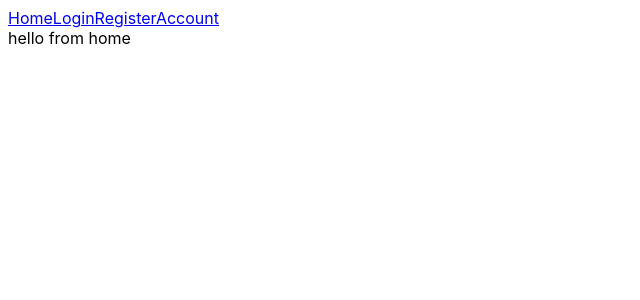
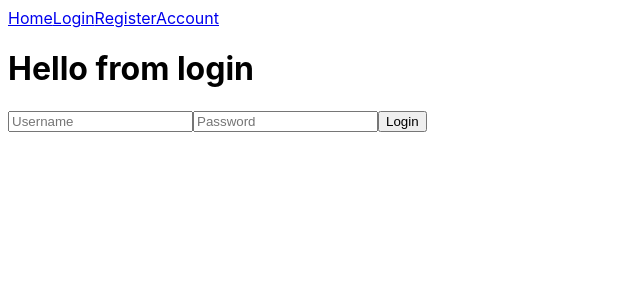
Before and after one commit to TrioGrenobleImt/MERN-BoilerPlate, a React (Vite) app in the folder client/: page /login in a window 1280 px wide. Before the commit this address led to /. Shown: the top 300 px of the page, without its empty margins (0-640 px from the left). Built offline with nearby package versions, Linux system fonts and the light colour scheme; no server answers.

Commit message:
Add setAuthUser into login hooks Reminder to auth with google when all of this is finish Add authUser for the routes too

```diff
--- a/client/src/hooks/useLogin.js
+++ b/client/src/hooks/useLogin.js
@@ -2,11 +2,12 @@ import { useState } from 'react'
 import axiosConfig from '../config/axiosConfig'
 import { useNavigate } from 'react-router-dom'
 import toast from 'react-hot-toast'
+import { useAuthContext } from '../contexts/authContext'
 
 export const useLogin = () => {
   const [loading, setLoading] = useState(false)
   const navigate = useNavigate()
-  // Declare the useAuthContext hook and extract the setAuthUser functions
+  const { authUser, setAuthUser } = useAuthContext()
 
   const login = async ({ username, password }) => {
     const success = handleInputsError(username, password)
@@ -24,10 +25,9 @@ export const useLogin = () => {
       }
 
       toast.success(data.message)
+
+      setAuthUser(data.user)
       navigate('/')
-
-      //Store the user
-      // setAuthUser(data.user)
     } catch (error) {
       console.error(error)
     } finally {
--- a/client/src/pages/Authentication/Login.jsx
+++ b/client/src/pages/Authentication/Login.jsx
@@ -21,6 +21,7 @@ const Login = () => {
         <button type='submit' onClick={handleLogin} disabled={loading}>
           Login
         </button>
+        {/* SE CONNECTER AVEC GOOGLE/ Apple ... */}
       </form>
     </>
   )
--- a/client/src/router/Routes.jsx
+++ b/client/src/router/Routes.jsx
@@ -4,16 +4,17 @@ import Home from '../pages/Home/Home'
 import Login from '../pages/Authentication/Login'
 import Register from '../pages/Authentication/Register'
 import Account from '../pages/Account/Account'
+import { useAuthContext } from '../contexts/authContext'
 
 export const Router = () => {
-  //Implement a user authentication check
-  const user = true
+  const { authUser } = useAuthContext()
+
   return (
     <Routes>
       <Route path='/' element={<Home />} />
-      <Route path='/register' element={user ? <Navigate to={'/'} /> : <Register />} />
-      <Route path='/login' element={user ? <Navigate to={'/'} /> : <Login />} />
-      <Route path='/account' element={!user ? <Navigate to={'/login'} /> : <Account />} />
+      <Route path='/register' element={authUser ? <Navigate to={'/'} /> : <Register />} />
+      <Route path='/login' element={authUser ? <Navigate to={'/'} /> : <Login />} />
+      <Route path='/account' element={!authUser ? <Navigate to={'/login'} /> : <Account />} />
     </Routes>
   )
 }
```
